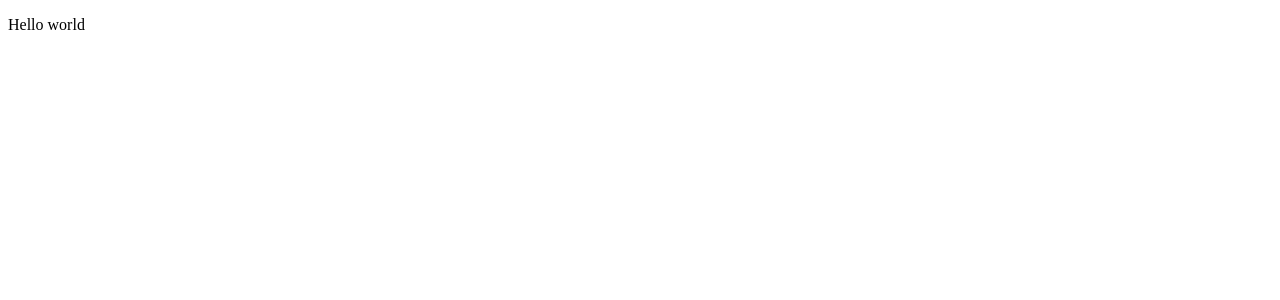
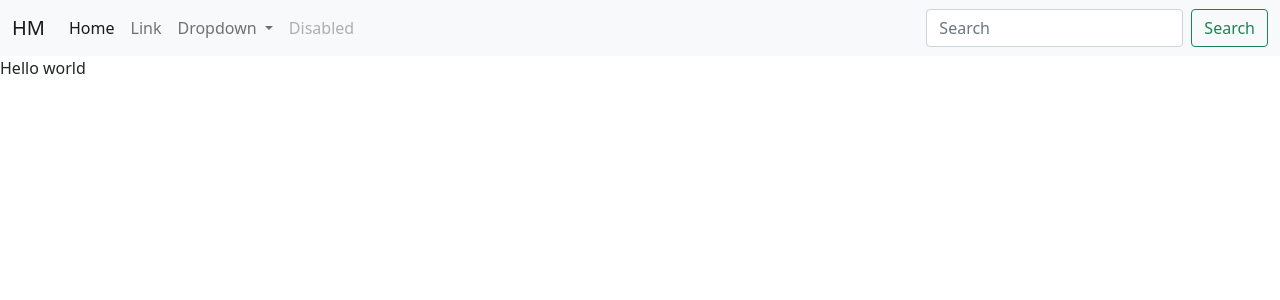
Before and after one commit to thapashishir/hospital-record-mgmt, a Flask app: page / in a window 1280 px wide. Before the commit the part shown is almost empty. Shown: the top 300 px of the page. Run offline with Flask 2, Linux system fonts and the light colour scheme.

Commit message:
bootstrap included

```diff
--- a/requirements.txt
+++ b/requirements.txt
@@ -0,0 +1 @@
+ Flask==1.1.2
--- a/web_app/templates/index.html
+++ b/web_app/templates/index.html
@@ -5,8 +5,46 @@
     <meta http-equiv='X-UA-Compatible' content='IE=edge'>
     <title>Page Title</title>
     <meta name='viewport' content='width=device-width, initial-scale=1'>
+    <link href="https://cdn.jsdelivr.net/npm/bootstrap@5.0.2/dist/css/bootstrap.min.css" rel="stylesheet" integrity="sha384-EVSTQN3/azprG1Anm3QDgpJLIm9Nao0Yz1ztcQTwFspd3yD65VohhpuuCOmLASjC" crossorigin="anonymous">
+    <script src="https://cdn.jsdelivr.net/npm/bootstrap@5.0.2/dist/js/bootstrap.bundle.min.js" integrity="sha384-MrcW6ZMFYlzcLA8Nl+NtUVF0sA7MsXsP1UyJoMp4YLEuNSfAP+JcXn/tWtIaxVXM" crossorigin="anonymous"></script>
 </head>
 <body>
+    <nav class="navbar navbar-expand-lg navbar-light bg-light">
+        <div class="container-fluid">
+          <a class="navbar-brand" href="#">HM</a>
+          <button class="navbar-toggler" type="button" data-bs-toggle="collapse" data-bs-target="#navbarSupportedContent" aria-controls="navbarSupportedContent" aria-expanded="false" aria-label="Toggle navigation">
+            <span class="navbar-toggler-icon"></span>
+          </button>
+          <div class="collapse navbar-collapse" id="navbarSupportedContent">
+            <ul class="navbar-nav me-auto mb-2 mb-lg-0">
+              <li class="nav-item">
+                <a class="nav-link active" aria-current="page" href="#">Home</a>
+              </li>
+              <li class="nav-item">
+                <a class="nav-link" href="#">Link</a>
+              </li>
+              <li class="nav-item dropdown">
+                <a class="nav-link dropdown-toggle" href="#" id="navbarDropdown" role="button" data-bs-toggle="dropdown" aria-expanded="false">
+                  Dropdown
+                </a>
+                <ul class="dropdown-menu" aria-labelledby="navbarDropdown">
+                  <li><a class="dropdown-item" href="#">Action</a></li>
+                  <li><a class="dropdown-item" href="#">Another action</a></li>
+                  <li><hr class="dropdown-divider"></li>
+                  <li><a class="dropdown-item" href="#">Something else here</a></li>
+                </ul>
+              </li>
+              <li class="nav-item">
+                <a class="nav-link disabled" href="#" tabindex="-1" aria-disabled="true">Disabled</a>
+              </li>
+            </ul>
+            <form class="d-flex">
+              <input class="form-control me-2" type="search" placeholder="Search" aria-label="Search">
+              <button class="btn btn-outline-success" type="submit">Search</button>
+            </form>
+          </div>
+        </div>
+      </nav>
     <p>Hello world</p>
 </body>
 </html>
```
